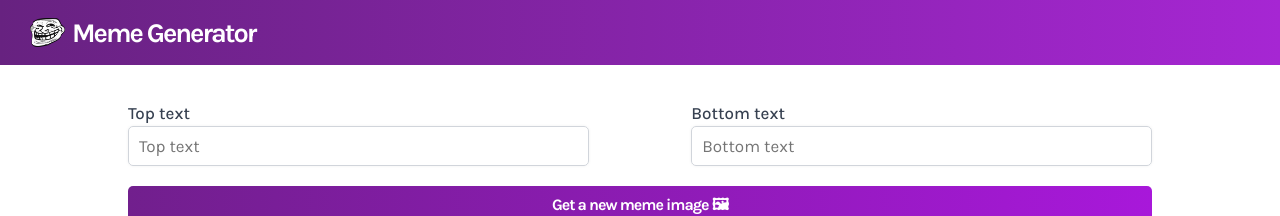
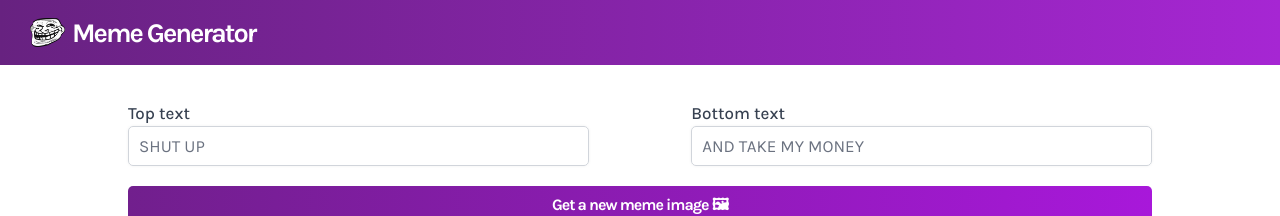
Before and after one commit to zowaa/React_Scrimba, a React (Vite) app in the folder meme_generator/: page / in a window 1280 px wide. Shown: the top 216 px of the page. Built offline with nearby package versions, Linux system fonts and the light colour scheme.

Commit message:
Meme Generator - Controlled Components

```diff
--- a/meme_generator/src/components/Main.tsx
+++ b/meme_generator/src/components/Main.tsx
@@ -1,4 +1,4 @@
-import { useState } from "react";
+import { useState, ChangeEvent } from "react";
 
 export default function Main() {
   const [memeInfo, setMemeInfo] = useState({
@@ -7,17 +7,37 @@ export default function Main() {
     imageUrl: "/img.png",
   });
 
+  function changeVal(e: ChangeEvent<HTMLInputElement>) {
+    const { value, name } = e.currentTarget;
+    setMemeInfo((prev) => ({
+      ...prev,
+      [name]: value,
+    }));
+  }
+
   return (
     <main>
       <div id="text">
         <label>
           Top text <br />
-          <input name="top" type="text" placeholder="Top text" />
+          <input
+            name="topText"
+            type="text"
+            placeholder="Top text"
+            onChange={changeVal}
+            value={memeInfo.topText}
+          />
         </label>
         <br />
         <label>
           Bottom text <br />
-          <input name="bottom" type="text" placeholder="Bottom text" />
+          <input
+            name="bottomText"
+            type="text"
+            placeholder="Bottom text"
+            onChange={changeVal}
+            value={memeInfo.bottomText}
+          />
         </label>
       </div>
       <button>Get a new meme image 🖼</button>
--- a/meme_generator/src/index.css
+++ b/meme_generator/src/index.css
@@ -106,4 +106,5 @@ main > button {
     -2px 2px 0 #000,
     -2px -2px 0 #000,
     2px -2px 0 #000;
+  text-align: center;
 }
```
